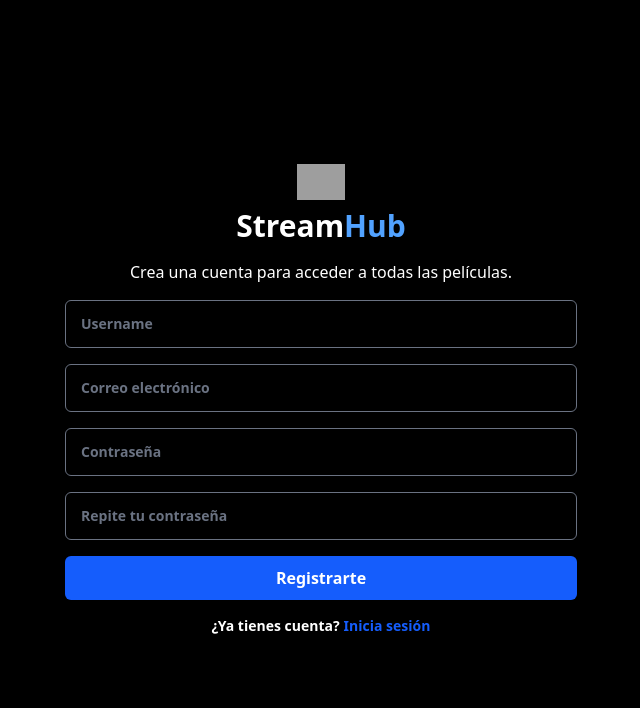
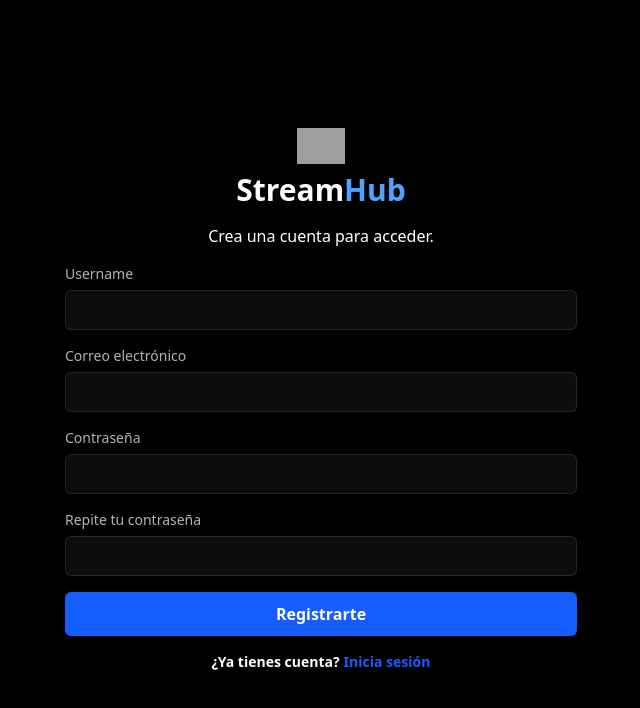
Before and after one commit to Joel-Euan-9/streamhub-microservicios, a Next.js app in the folder frontend/: page /register in a window 1280 px wide. Shown: the top 708 px of the page, without its empty margins (319-959 px from the left). Built offline with nearby package versions, Linux system fonts and the light colour scheme; grey boxes are pictures that could not be loaded.

Commit message:
agregar validaciones login y register

```diff
--- a/frontend/app/components/ui/Input.tsx
+++ b/frontend/app/components/ui/Input.tsx
@@ -1,54 +1,71 @@
+import * as React from "react";
+// Importamos una utilidad para clases condicionales. Si no la tienes, ver abajo.
+import { cn } from "@/lib/utils";
 
-import React, { useState } from "react";
+// Icono de advertencia de error (SVG)
+const ErrorIcon = () => (
+  <svg
+    xmlns="http://www.w3.org/2000/svg"
+    viewBox="0 0 24 24"
+    fill="none"
+    stroke="currentColor"
+    strokeWidth={1.5}
+    className="w-4 h-4 mr-1 text-red-500 flex-shrink-0"
+  >
+    <path
+      strokeLinecap="round"
+      strokeLinejoin="round"
+      d="M12 9v3.75m9-.75a9 9 0 1 1-18 0 9 9 0 0 1 18 0Zm-9 3.75h.008v.008H12v-.008Z"
+    />
+  </svg>
+);
 
-interface InputProps extends React.InputHTMLAttributes<HTMLInputElement> {
-
+export interface InputProps extends React.InputHTMLAttributes<HTMLInputElement> {
   label: string;
-
+  error?: string; // Propiedad para pasar el mensaje de error
 }
 
-export const Input = ({
-    label,
-    className = "",
-    placeholder = " ",
-    id,
-    ...props
-}: InputProps) => {
-    const inputId = id || label.replace(/\s+/g, '-').toLowerCase();
+// Usamos forwardRef para integrarlo con React Hook Form
+const Input = React.forwardRef<HTMLInputElement, InputProps>(
+  ({ className, type, label, error, ...props }, ref) => {
+    return (
+      <div className="flex flex-col space-y-1.5 w-full">
 
-    return (
-        <div className="w-full">
-            <div className="relative flex items-center">
-                <input
-                    {...props}
-                    id={inputId}
-                    placeholder={placeholder}
-                    className={`
-                        peer block w-full px-4 h-12 rounded-md
-                        text-white border border-gray-500 font-medium
-                        appearance-none focus:outline-none focus:ring-1 focus:border-white
-                        transition-all duration-200
-                        text-sm bg-transparent
-                        pt-4 /* Un poco de padding arriba para bajar el texto sutilmente */
-                        ${className}
-                    `}
-                />
-
+        {/* 1. Estilo del Label: Se vuelve rojo si hay error */}
         <label
-                    htmlFor={inputId}
-                    className={`
-                        absolute text-gray-500 duration-200 transform font-semibold text-sm
-                        left-4 pointer-events-none
-                        /* Centrado vertical inicial */
-                        top-1/2 -translate-y-1/2 scale-100 (scale-80) */
-                        peer-focus:top-2 peer-focus:translate-y-0 peer-focus:scale-75
-                        peer-[:not(:placeholder-shown)]:top-2 peer-[:not(:placeholder-shown)]:translate-y-0 peer-[:not(:placeholder-shown)]:scale-75
-                        origin-[0]
-                    `}
+          className={cn(
+            "text-sm font-medium transition-colors duration-200",
+            error ? "text-red-500" : "text-white/70"
+          )}
         >
           {label}
         </label>
+
+        {/* 2. Estilo del Input: Borde rojo si hay error */}
+        <input
+          type={type}
+          className={cn(
+            // Clases base
+            "flex h-10 w-full rounded-md border border-white/10 bg-white/5 px-3 py-2 text-sm text-white transition-all duration-200 focus:outline-none focus:ring-1 focus:ring-blue-400 disabled:cursor-not-allowed disabled:opacity-50",
+            // Clases de error
+            error && "border-red-500 focus:ring-red-500 placeholder:text-red-500",
+            className
+          )}
+          ref={ref}
+          {...props}
+        />
+
+        {/* 3. Estilo del Mensaje de Error: Incluye el icono */}
+        {error && (
+          <div className="flex items-start text-xs text-red-500 mt-1 transition-all duration-200">
+            <ErrorIcon />
+            <p>{error}</p>
           </div>
+        )}
       </div>
     );
-};
+  }
+);
+Input.displayName = "Input";
+
+export { Input };
--- a/frontend/app/layout.tsx
+++ b/frontend/app/layout.tsx
@@ -1,5 +1,7 @@
 import type { Metadata } from "next";
 import { Geist, Geist_Mono } from "next/font/google";
+import { Toaster } from "sonner";
+
 import "./globals.css";
 
 const geistSans = Geist({
@@ -28,6 +30,7 @@ export default function RootLayout({
         className={`${geistSans.variable} ${geistMono.variable} antialiased bg-black text-white`}
       >
         {children}
+        <Toaster richColors position="top-center" />
       </body>
     </html>
   );
--- a/frontend/app/login/actions.ts
+++ b/frontend/app/login/actions.ts
@@ -36,14 +36,12 @@ export async function loginUser(formData: FormData) {
             path: "/"
         });
 
-        success = true
+        return { success: true };
 
     } catch (error: any) {
         console.error("LOGIN ERROR:", error);
         return { error: "Error de conexión" };
     }
 
-    if (success) {
-        redirect("/inicio");
-    }
+
 }
--- a/frontend/app/login/page.tsx
+++ b/frontend/app/login/page.tsx
@@ -4,24 +4,59 @@ import Link from "next/link";
 import { Input } from "../components/ui/Input";
 import { useState } from "react";
 import { loginUser } from "./actions";
+import { useForm } from "react-hook-form";
+import z from "zod";
+import { toast } from "sonner";
+import { zodResolver } from "@hookform/resolvers/zod";
+import { X } from "lucide-react";
+
+
+const loginSchema = z.object({
+    email: z.email("Introduce un correo electrónico válido"),
+    password: z.string().min(1, "Ingresa una contraseña")
+})
+
+type LoginFormValues = z.infer<typeof  loginSchema>
 
 export default function Page() {
     const [error, setError] = useState("");
 
-    const handleSubmit = async (formData: FormData) => {
+    const {
+        register,
+        handleSubmit,
+        formState: {errors, isSubmitting}
+    } = useForm<LoginFormValues>({
+        resolver: zodResolver(loginSchema),
+        mode: "onBlur"
+    })
 
+    const onSubmit = async (data: LoginFormValues) => {
+        const formData = new FormData();
+        formData.append("email", data.email);
+        formData.append("password", data.password)
         const result = await loginUser(formData);
 
         if (result?.error) {
             setError(result.error);
+
+            return;
         }
 
-    };
+        toast.success("Bienvenido!", {
+            description: "Que bueno verte de nuevo!",
+            duration: 2000,
+        })
+
+        setTimeout(() => {
+            window.location.href = "/inicio"
+        }, 2000);
+    }
+
 
     return (
         <div className="min-h-screen flex items-center justify-center text-white">
             <div className="max-w-lg w-full">
-                <form action={handleSubmit} className="space-y-4">
+                <form onSubmit={handleSubmit(onSubmit)} className="space-y-4">
 
                     <div className="flex flex-col items-center justify-center">
                         <img src="https://i.ibb.co/sZgKPTr/logo.png" alt="Logo" className="w-12 mb-2" />
@@ -34,15 +69,40 @@ export default function Page() {
                         Inicia sesión para continuar
                     </p>
 
-                    <Input label="Correo electrónico" type="email" name="email" />
-                    <Input label="Contraseña" type="password" name="password" />
+                    {error && (
+                        <div className="bg-red-500/15 border border-red-500/50 text-white p-3 rounded-md text-sm flex items-center justify-center gap-2 animate-in fade-in zoom-in duration-200">
+                            <span className="flex-1 text-center">
+                            {error}
+                            </span>
+                            <button
+                            onClick={() => setError("")}
+                            className="text-white transition-colors"
+                            >
+                            <X className="w-4 h-4" />
+                            </button>
+                        </div>
+                        )}
 
-                    {error && (
-                        <p className="text-red-500 text-sm">{error}</p>
-                    )}
 
-                    <button className="bg-blue-600 p-2.5 px-12 rounded-md font-bold w-full">
-                        Iniciar sesión
+                    <Input
+                        label="Correo electrónico"
+                        type="email"
+                        {...register("email")} // El name ya viene aquí dentro
+                        error={errors.email?.message}
+                    />
+                    <Input
+                        label="Contraseña"
+                        type="password"
+                        {...register("password")}
+                        error={errors.password?.message}
+                    />
+
+
+                    <button
+                        type="submit"
+                        disabled={isSubmitting}
+                        className="bg-blue-600 p-2.5 px-12 rounded-md font-bold w-full disabled:opacity-50">
+                        {isSubmitting ? "Iniciando sesión..." : "Iniciar sesión"}
                     </button>
 
                     <p className="text-sm font-semibold text-center">
--- a/frontend/app/register/page.tsx
+++ b/frontend/app/register/page.tsx
@@ -4,34 +4,74 @@ import Link from "next/link";
 import { Input } from "../components/ui/Input";
 import { useState } from "react";
 import { registerUser } from "./actions";
+import { z } from "zod";
+import { toast } from "sonner";
+import { useForm } from "react-hook-form"; // Importamos el hook
+import { zodResolver } from "@hookform/resolvers/zod"; // Importamos el puente con Zod
+
+// Definimos el esquema de validación (¡Se queda igual!)
+const registerSchema = z.object({
+    username: z.string().min(3, "El usuario debe tener al menos 3 caracteres"),
+    email: z.email("Introduce un correo electrónico válido"),
+    password: z.string().min(6, "La contraseña debe tener al menos 6 caracteres"),
+    confirmPassword: z.string()
+}).refine((data) => data.password === data.confirmPassword, {
+    message: "Las contraseñas no coinciden",
+    path: ["confirmPassword"],
+});
+
+// Inferimos el tipo de Typescript basado en tu esquema de Zod
+type RegisterFormValues = z.infer<typeof registerSchema>;
 
 export default function Page() {
-    const [error, setError] = useState("");
+    const [serverError, setServerError] = useState("");
 
-    const handleSubmit = async (formData: FormData) => {
-        const password = formData.get("password");
-        const confirmPassword = formData.get("confirmPassword");
+    // Configuración mágica de React Hook Form
+    const {
+        register, // Para conectar los inputs
+        handleSubmit, // Para manejar el envío
+        formState: { errors, isSubmitting } // Errores y estado de carga automáticos
+    } = useForm<RegisterFormValues>({
+        resolver: zodResolver(registerSchema),
+        mode: "onBlur", // <--- ¡LA MAGIA! Valida cuando el usuario sale del input (puedes cambiarlo a "onChange" para validar en cada tecla)
+    });
 
-        if (password !== confirmPassword) {
-            setError("Las contraseñas no coinciden");
+    // Esta función SOLO se ejecuta si NO hay errores de Zod
+    const onSubmit = async (data: RegisterFormValues) => {
+        setServerError("");
+
+        // Como tu Server Action (registerUser) probablemente espera un FormData,
+        // lo construimos rápidamente con los datos ya validados:
+        const formData = new FormData();
+        formData.append("username", data.username);
+        formData.append("email", data.email);
+        formData.append("password", data.password);
+        formData.append("confirmPassword", data.confirmPassword);
+
+        // Enviamos al servidor
+        const response = await registerUser(formData);
+
+        if (response?.error) {
+            setServerError(response.error);
+            toast.error(response.error);
             return;
         }
 
-        const result = await registerUser(formData);
+        toast.success("¡Cuenta creada!", {
+            description: "Te estamos redirigiendo al login...",
+            duration: 3000,
+        });
 
-        if (result?.error) {
-            setError(result.error);
-            return;
-        }
-
-        alert("Usuario creado correctamente");
-        window.location.href = "/login";
+        setTimeout(() => {
+            window.location.href = "/login";
+        }, 1000);
     };
 
     return (
         <div className="min-h-screen flex items-center justify-center text-white">
             <div className="max-w-lg w-full">
-                <form action={handleSubmit} className="space-y-4">
+                {/* Cambiamos 'action' por 'onSubmit' usando el handleSubmit de la librería */}
+                <form onSubmit={handleSubmit(onSubmit)} className="space-y-4">
 
                     <div className="flex flex-col items-center justify-center">
                         <img src="https://i.ibb.co/sZgKPTr/logo.png" alt="Logo" className="w-12 mb-2" />
@@ -40,30 +80,63 @@ export default function Page() {
                         </h1>
                     </div>
 
-                    <p className="text-center">
-                        Crea una cuenta para acceder a todas las películas.
-                    </p>
+                    <p className="text-center">Crea una cuenta para acceder.</p>
 
-                    <Input label="Username" type="text" name="username" />
-                    <Input label="Correo electrónico" type="email" name="email" />
-                    <Input label="Contraseña" type="password" name="password" />
-                    <Input label="Repite tu contraseña" type="password" name="confirmPassword" />
+                    {/* 1. Username */}
+                        <div>
+                            <Input
+                                label="Username"
+                                type="text"
+                                {...register("username")}
+                                error={errors.username?.message} // <--- PASAMOS EL ERROR AQUÍ
+                            />
+                            {/* Ya no necesitas el <p> de afuera, porque el Input ya lo trae adentro */}
+                        </div>
 
-                    {error && (
-                        <p className="text-red-500 text-sm">{error}</p>
-                    )}
+                        {/* 2. Email */}
+                        <div>
+                            <Input
+                                label="Correo electrónico"
+                                type="email"
+                                {...register("email")}
+                                error={errors.email?.message}
+                            />
+                        </div>
 
-                    <button type="submit" className="bg-blue-600 p-2.5 px-12 rounded-md font-bold w-full">
-                        Registrarte
+                        {/* 3. Password */}
+                        <div>
+                            <Input
+                                label="Contraseña"
+                                type="password"
+                                {...register("password")}
+                                error={errors.password?.message}
+                            />
+                        </div>
+
+                        {/* 4. Confirm Password */}
+                        <div>
+                            <Input
+                                label="Repite tu contraseña"
+                                type="password"
+                                {...register("confirmPassword")}
+                                error={errors.confirmPassword?.message}
+                            />
+                        </div>
+
+                    {serverError && <p className="text-red-500 text-sm text-center bg-red-500/10 p-2 rounded">{serverError}</p>}
+
+                    <button
+                        type="submit"
+                        disabled={isSubmitting} // Desactiva el botón mientras carga
+                        className="bg-blue-600 p-2.5 px-12 rounded-md font-bold w-full hover:bg-blue-700 transition-all disabled:opacity-50"
+                    >
+                        {isSubmitting ? "Registrando..." : "Registrarte"}
                     </button>
 
                     <p className="text-sm font-semibold text-center">
                         ¿Ya tienes cuenta?
-                        <span className="ml-1 text-blue-600">
-                            <Link href="/login">Inicia sesión</Link>
-                        </span>
+                        <Link href="/login" className="ml-1 text-blue-600 hover:underline">Inicia sesión</Link>
                     </p>
-
                 </form>
             </div>
         </div>
--- /dev/null
+++ b/frontend/lib/utils.ts
@@ -0,0 +1,7 @@
+// src/lib/utils.ts
+import { clsx, type ClassValue } from "clsx"
+import { twMerge } from "tailwind-merge"
+
+export function cn(...inputs: ClassValue[]) {
+  return twMerge(clsx(inputs))
+}
```
Also changed, not shown: frontend/package.json (+7 -1 lines), 2 other files (tests, documents, lock files or other folders). Lines whose indentation alone changed are shown as unchanged.
